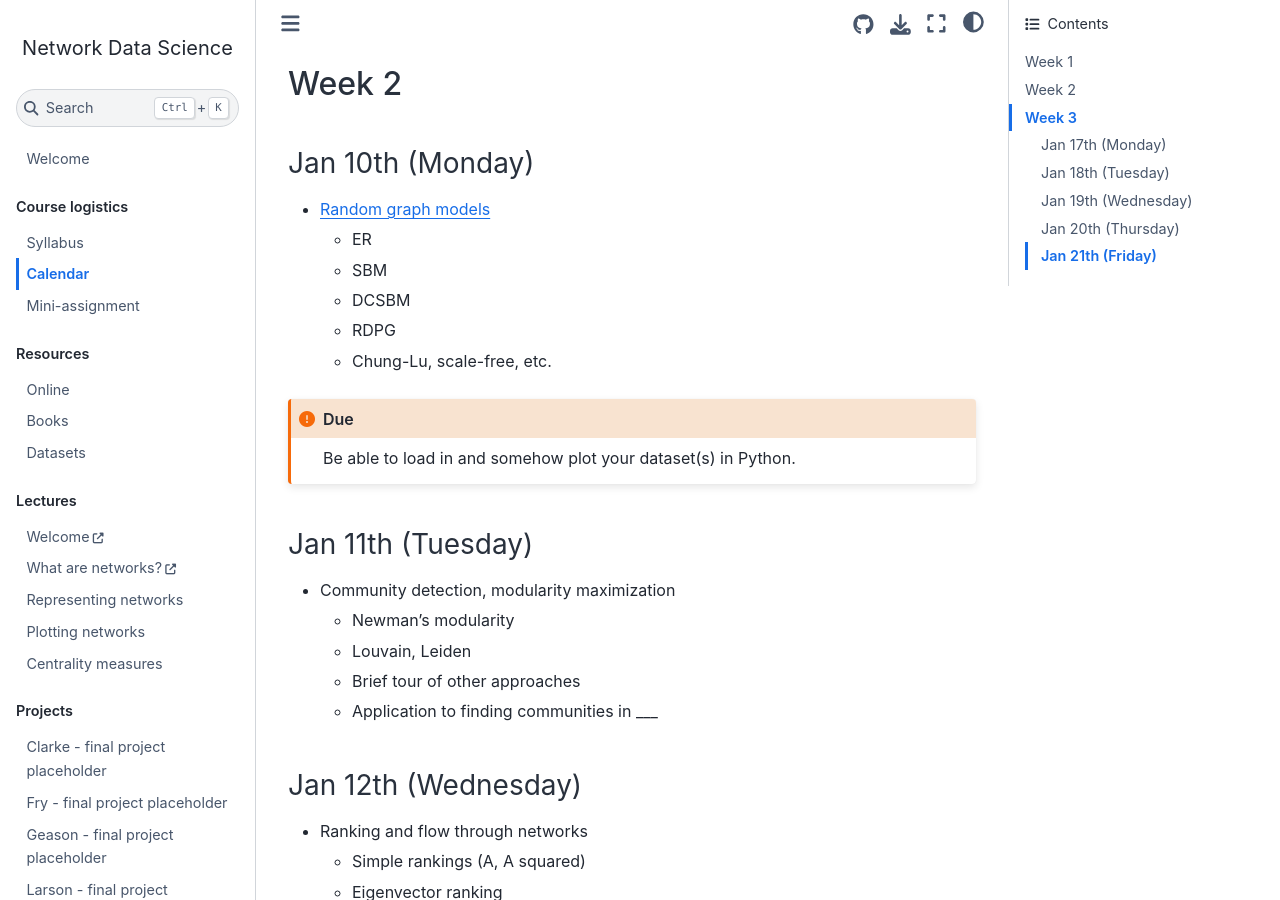
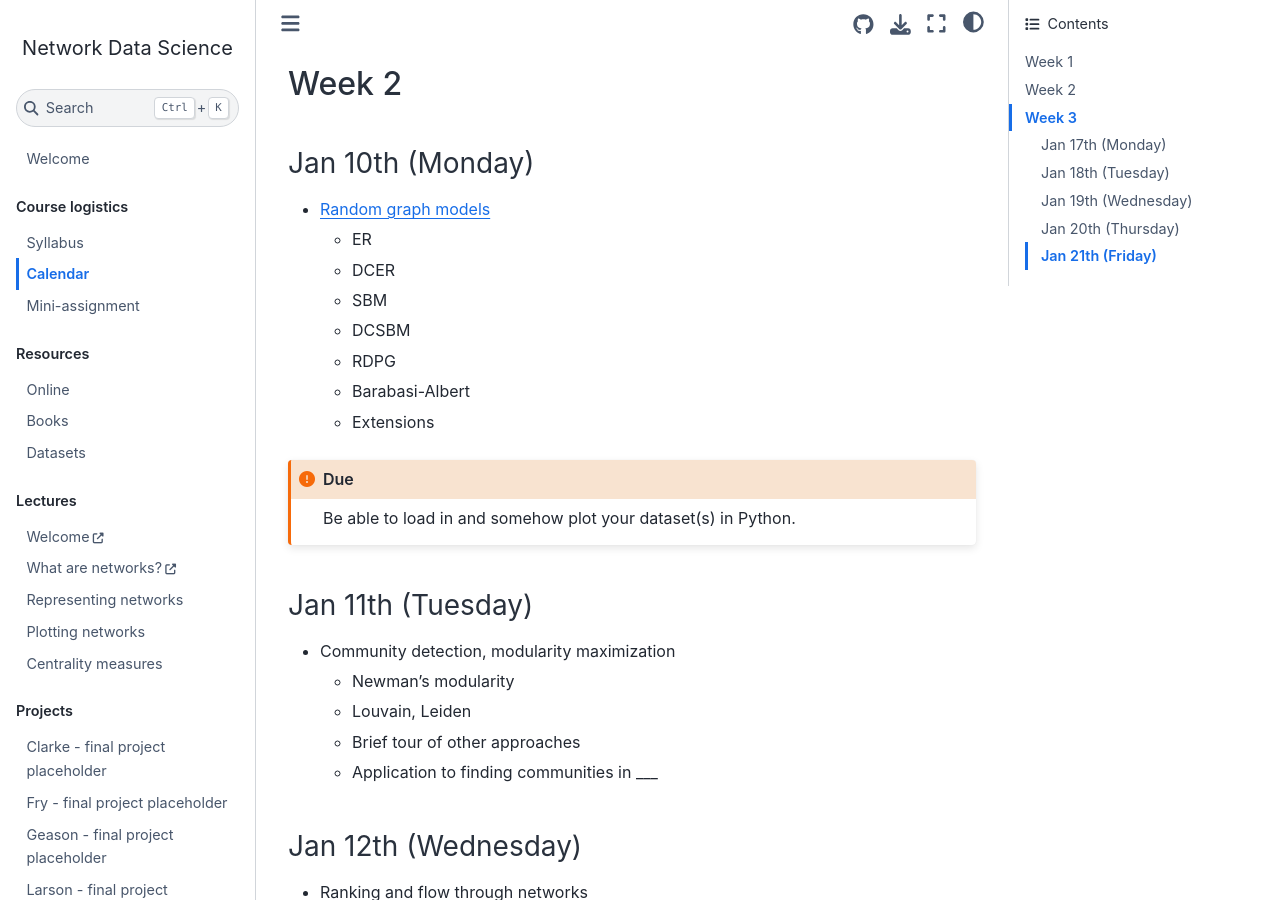
Before and after one commit to bdpedigo/networks-course, a Jupyter Book: the page built from docs/calendar.md, in a window 1280 px wide and 900 px high, scrolled down 1334 px. Built offline with Jupyter Book 1.0.4 settings and Sphinx 7.4.7 and the Sphinx Book theme 1.1.4, drawn with Linux system fonts in a browser that asks for light colours; pages that are not in the unit, such as notebooks, are missing from menus.

Commit message:
update cal

````diff
--- a/docs/calendar.md
+++ b/docs/calendar.md
@@ -45,10 +45,12 @@ Complete [exit survey](https://forms.gle/xgyoCM9wuKUmcY6S7) to submit this info.
 ### Jan 10th (Monday)
 - [Random graph models](random_graphs.ipynb)
    - ER
+   - DCER
    - SBM
    - DCSBM
    - RDPG
-   - Chung-Lu, scale-free, etc.
+   - Barabasi-Albert
+   - Extensions
 
 ```{admonition} Due
 :class: important
````
